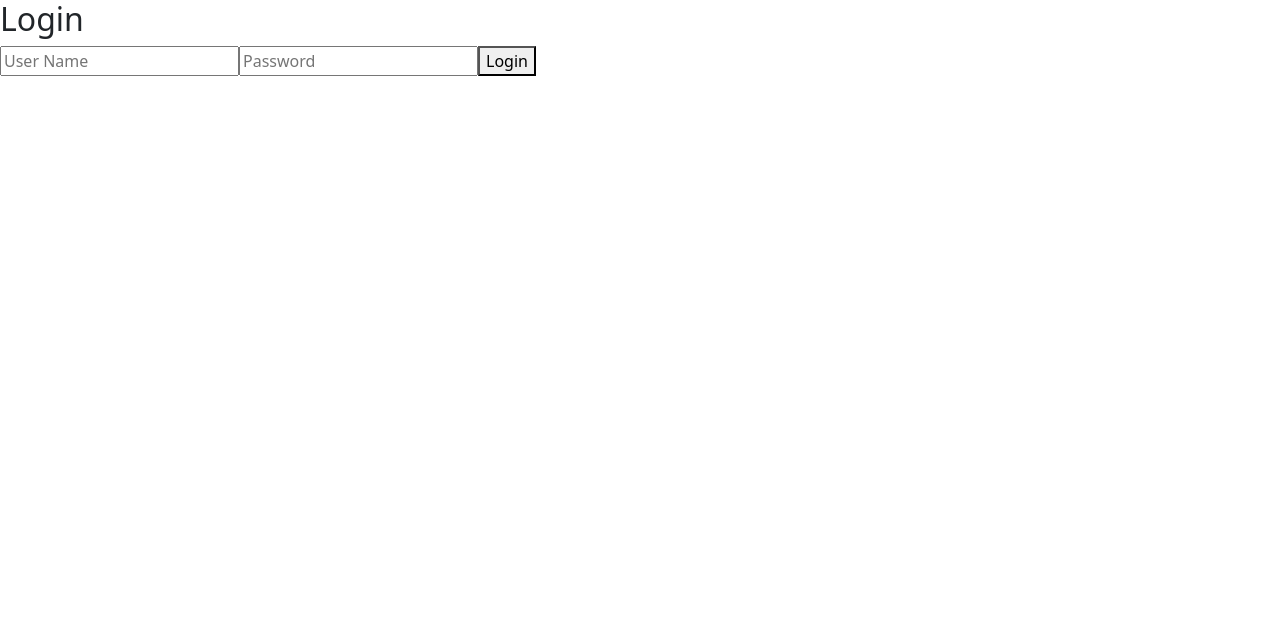
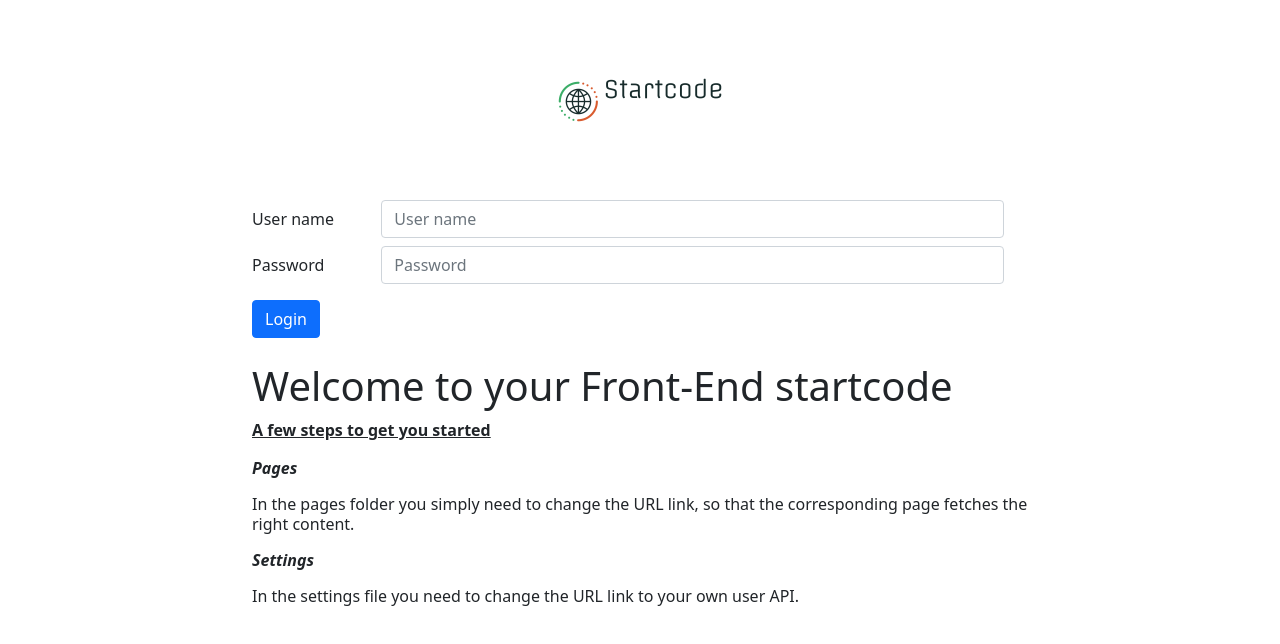
Before and after one commit to Dyrhoi/dat3-ca3-movie-fetch-demo-frontend, a React (Create React App) app: page /user in a window 1280 px wide. Shown: the top 644 px of the page. Built offline with nearby package versions, Linux system fonts and the light colour scheme.

Commit message:
fix user and admin file

```diff
--- a/src/App.js
+++ b/src/App.js
@@ -1,14 +1,17 @@
+import logo from './startcode-logo.png'
 import "bootstrap/dist/css/bootstrap.min.css"
-import facade from './apiFacade'
+import facade from './authenticationFacade'
 import React, { useState, useEffect } from "react"
 import * as userFacade from './user'
+import User from './pages/user'
+import Admin from './pages/admin'
+import Welcome from './pages/welcome'
 import {
   BrowserRouter as Router,
   Switch,
   Route,
   NavLink,
 } from "react-router-dom";
-
 
 function LogIn({ login }) {
   const init = { username: "", password: "" };
@@ -23,32 +26,28 @@ function LogIn({ login }) {
   }
 
   return (
-    <div>
-      <h2>Login</h2>
-      <form onChange={onChange} >
-        <input placeholder="User Name" id="username" />
-        <input placeholder="Password" id="password" />
-        <button onClick={performLogin}>Login</button>
-      </form>
+    <div className="container" style={{ maxWidth: "800px" }}>
+      <img src={logo} alt="Logo" className="mx-auto d-block" />
+      <form onChange={onChange} onSubmit={performLogin}>
+        <div className="row align-self-center">
+          <div className="row mb-2">
+            <label for="username" className="col-sm-2 col-form-label">User name</label>
+            <div className="col-sm-10">
+              <input type="text" className="form-control" id="username" placeholder="User name" />
+            </div>
+          </div>
+          <div className="row mb-3">
+            <label for="password" className="col-sm-2 col-form-label">Password</label>
+            <div className="col-sm-10">
+              <input type="password" className="form-control" id="password" placeholder="Password" />
+            </div>
+          </div>
+        </div>
+        <button type="submit" className="btn btn-primary">Login</button>
+      </form><br />
+      <Welcome />
     </div>
   )
-
-}
-
-function LoggedIn() {
-  const [dataFromServer, setDataFromServer] = useState("Loading...")
-
-  useEffect(() => {
-    facade.fetchData().then(data => setDataFromServer(data.msg));
-  }, [])
-
-  return (
-    <div className="content">
-      <h2>Data Received from server</h2>
-      <h3>{dataFromServer}</h3>
-    </div>
-  )
-
 }
 
 function UserLogin() {
@@ -114,7 +113,7 @@ function Header({ user, logout }) {
               ) : ("")}
               <NavLink className="nav-link" activeClassName="" exact to="/" onClick={logout}>Logout</NavLink>
               <span className="navbar-text">
-                {user.username}
+                Logged in as: {user.username}
               </span>
             </div>
           </div>
@@ -123,23 +122,6 @@ function Header({ user, logout }) {
     </>
   )
 }
-
-function User() {
-  return (
-    <div>
-      This is users
-    </div>
-  )
-}
-
-function Admin() {
-  return (
-    <div>
-      This is admin
-    </div>
-  )
-}
-
 
 function App() {
   return (
--- a/src/apiFacade.js
+++ b/src/authenticationFacade.js
@@ -10,8 +10,6 @@ function handleHttpErrors(res) {
 }
 
 function apiFacade() {
-    /* Insert utility-methods from a latter step (d) here (REMEMBER to uncomment in the returned object when you do)*/
-
     const login = (user, password) => {
         const options = makeOptions("POST", true, { username: user, password: password });
         return fetch(URL + "/api/login", options)
@@ -63,8 +61,6 @@ const logout = () => {
     localStorage.removeItem("jwtToken");
 }
 
-
-
 const facade = apiFacade();
 
 export default facade;
--- /dev/null
+++ b/src/pages/admin.js
@@ -0,0 +1,18 @@
+import { apiUrl } from '../settings'
+import React, { useState, useEffect } from "react"
+
+const URL = apiUrl + "/ext/admin"
+
+function Admin() {
+    const [content, setContent] = useState([])
+    useEffect(() => {
+        fetch(URL).then((res) => res.json()).then((data) => {
+            setContent(data.results)
+        });
+    }, [])
+    return (
+        content
+    )
+}
+
+export default Admin;
--- /dev/null
+++ b/src/pages/user.js
@@ -0,0 +1,21 @@
+import { apiUrl } from '../settings'
+import React, { useState, useEffect } from "react"
+
+const URL = apiUrl + "/info/user"
+
+function User() {
+    const [content, setContent] = useState([])
+    useEffect(() => {
+        fetch(URL).then((res) => res.json()).then((data) => {
+            setContent(data.results)
+        });
+    }, [])
+
+    return (
+        <div>
+
+        </div>
+    )
+}
+
+export default User;
--- /dev/null
+++ b/src/pages/welcome.js
@@ -0,0 +1,30 @@
+function Welcome() {
+    return (
+        <div>
+            <h1>
+                Welcome to your Front-End startcode
+            </h1>
+            <p className="text-start fw-bold text-decoration-underline">
+                A few steps to get you started
+            </p>
+            <p className="lh-sm">
+                <p className="fst-italic fw-bold">
+                    Pages
+                </p>
+                <p className="fw-normal">
+                    In the pages folder you simply need to change the URL link, so that the corresponding page fetches the right content.
+                </p>
+            </p>
+            <p className="lh-sm">
+                <p className="fst-italic fw-bold">
+                    Settings
+                </p>
+                <p className="fw-normal">
+                    In the settings file you need to change the URL link to your own user API.
+                </p>
+            </p>
+        </div>
+    )
+}
+
+export default Welcome;
--- a/src/settings.js
+++ b/src/settings.js
@@ -1,3 +1,3 @@
-const apiUrl = "https://3sem.dyrhoi.com/devops-starter"
+const apiUrl = "https://3sem.dyrhoi.com/startcode"
 
 export { apiUrl };
```
Also changed, not shown: src/startcode-logo.png (added), 1 other file (tests, documents, lock files or other folders).
